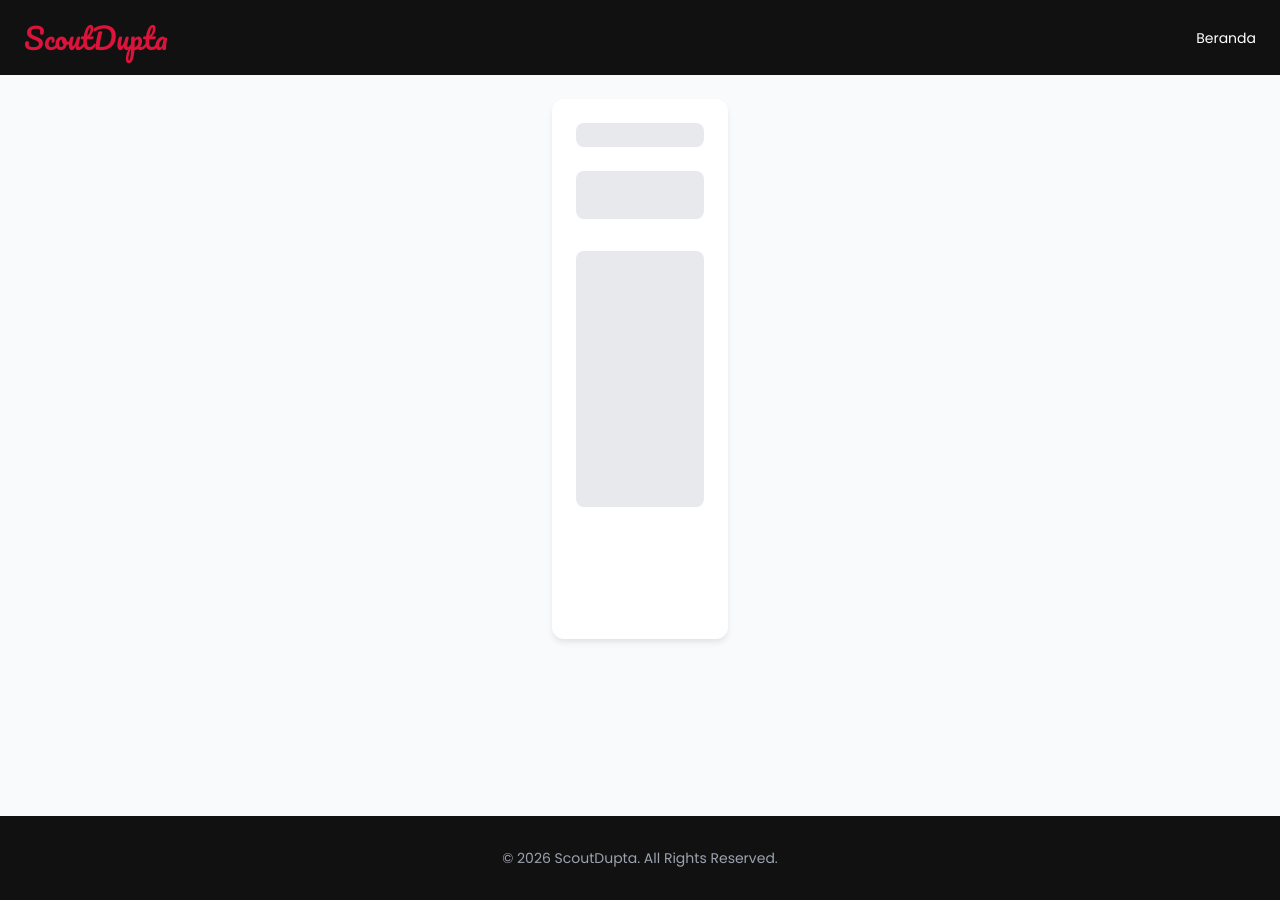
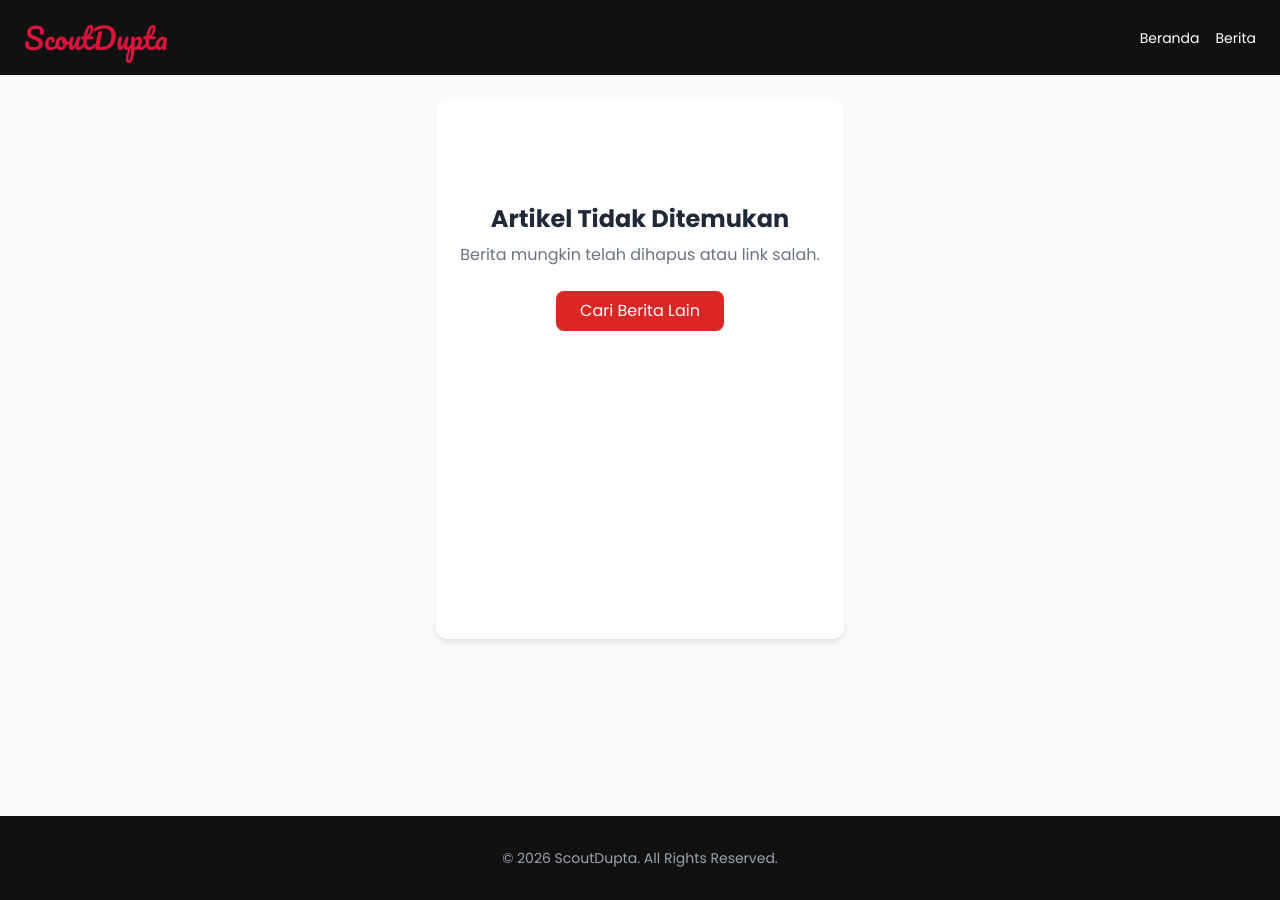
Before and after one commit to pradupta/web, a Jekyll site: the page detail.html, which Jekyll copies as it is, in a window 1280 px wide. Built offline with Jekyll 4.4.1, drawn with Linux system fonts in a browser that asks for light colours; nearby versions of some CDN libraries; part of the change alters nothing that is shown.

Commit message:
Update detail.html

```diff
--- a/detail.html
+++ b/detail.html
@@ -6,6 +6,7 @@
   <title>ScoutDupta | Detail Berita</title>
 
   <link rel="icon" type="image/png" href="https://pradupta.github.io/web/img/logo.png">
+  <link rel="stylesheet" href="https://cdnjs.cloudflare.com/ajax/libs/font-awesome/5.15.3/css/all.min.css"/>
 
   <style>
     body { font-family: 'Poppins', sans-serif; background-color: #f9fafb; margin: 0; }
@@ -16,7 +17,6 @@
     @keyframes pulse { 0%, 100% { opacity: 1; } 50% { opacity: .4; } }
     .hidden { display: none; }
     footer { background: #111; color: white; text-align: center; padding: 2rem; margin-top: auto; }
-    /* Memastikan teks isi berita rapi */
     #det-isi { white-space: pre-wrap; word-wrap: break-word; }
   </style>
 
@@ -27,7 +27,10 @@
 
   <nav class="sticky-nav flex justify-between items-center px-6">
     <div class="logo-text">ScoutDupta</div>
-    <a href="index.html" class="text-white text-sm hover:text-red-500 transition">Beranda</a>
+    <div class="flex gap-4">
+        <a href="index.html" class="text-white text-sm hover:text-red-500 transition">Beranda</a>
+        <a href="berita.html" class="text-white text-sm hover:text-red-500 transition">Berita</a>
+    </div>
   </nav>
 
   <main class="main-card">
@@ -38,16 +41,17 @@
     </div>
 
     <article id="art-box" class="hidden">
-      <a href="berita.html" class="text-red-600 font-bold no-underline flex items-center mb-6">
+      <a href="berita.html" class="text-red-600 font-bold no-underline flex items-center mb-6 hover:translate-x-[-5px] transition-transform">
         <svg class="w-4 h-4 mr-2" fill="none" stroke="currentColor" viewBox="0 0 24 24"><path stroke-linecap="round" stroke-linejoin="round" stroke-width="2" d="M15 19l-7-7 7-7"></path></svg>
         Kembali ke Daftar Berita
       </a>
 
       <h1 id="det-judul" class="text-3xl md:text-5xl font-extrabold text-gray-900 mb-6 leading-tight"></h1>
-      <div id="det-meta" class="text-gray-500 text-sm mb-8 border-b pb-6"></div>
+
+      <div id="det-meta" class="text-gray-500 text-sm mb-8 border-b pb-6 flex flex-wrap gap-4 items-center"></div>
 
       <div id="img-box" class="rounded-2xl overflow-hidden shadow-lg mb-10">
-        <img id="det-img" class="w-full h-auto" src="">
+        <img id="det-img" class="w-full h-auto" src="" alt="Cover Berita">
       </div>
 
       <div id="det-isi" class="prose prose-lg max-w-none text-gray-800 leading-relaxed text-lg"></div>
@@ -67,20 +71,21 @@
   </footer>
 
   <script>
-    const scriptURL = 'https://script.google.com/macros/s/AKfycbyueNjbiYgaR3ePZfPvTc3t9InJGyWW709buzYXwr7ZDI61_H3ozfhAMo-whXrukmeG4g/exec';
+    // URL Script Baru Kamu
+    const scriptURL = 'https://script.google.com/macros/s/AKfycbx14_8D4lNFAufqvTssRm1KFiNFB3Qa_dxI2idNc_Hu0YbFRxt7tIu5VhQ3m3W1hJJH/exec';
 
     async function loadContent() {
       const urlParams = new URLSearchParams(window.location.search);
       const slugParam = urlParams.get('post');
       const idParam = urlParams.get('id');
 
-      // 1. Cek Cache Global Data
+      // 1. Coba ambil dari Cache dulu agar loading instan
       const cacheAll = localStorage.getItem('all_news');
       if (cacheAll) {
         processAndRender(JSON.parse(cacheAll), slugParam, idParam);
       }
 
-      // 2. Ambil Data Fresh dari Server
+      // 2. Ambil data terbaru dari Server
       try {
         const res = await fetch(scriptURL);
         const data = await res.json();
@@ -89,70 +94,77 @@
           processAndRender(data, slugParam, idParam);
         }
       } catch (e) {
-        console.error("Fetch failed");
-        if (!cacheAll) showMessage('error');
+        console.error("Gagal sinkronisasi data");
+        if (!cacheAll) showUI('error');
       }
     }
 
     function processAndRender(data, slug, id) {
       let post;
 
-      // STRATEGI 1: Cari berdasarkan Slug (PALING AMAN UNTUK LINK PERMANEN)
+      // Pencarian berdasarkan Slug (Untuk link permanen menu Arah Kebijakan)
       if (slug) {
         post = data.find(row => {
-          const rowSlug = row[1].toLowerCase().replace(/ /g, '-').replace(/[^\w-]+/g, '');
+          const rowSlug = row.judul.toLowerCase().replace(/ /g, '-').replace(/[^\w-]+/g, '');
           return rowSlug === slug;
         });
       }
 
-      // STRATEGI 2: Jika slug tidak ada/tidak ketemu, gunakan ID
+      // Pencarian berdasarkan ID jika slug tidak ada
       if (!post && id !== null) {
-        // Ingat App Script kamu sudah di-reverse, jadi kita cari di array data hasil fetch
-        // ID yang dikirim dari Beranda biasanya adalah (total - 1 - index)
-        // Namun di detail, kita coba akses langsung id nya
         post = data[id];
       }
 
       if (post) {
         render(post);
         showUI('article');
+
+        // Update Counter Viewers ke Google Sheets
+        if (post.originalIndex !== undefined) {
+           fetch(`${scriptURL}?updateViewIndex=${post.originalIndex}`).catch(err => console.log("Gagal update views"));
+        }
       } else {
         showUI('error');
       }
     }
 
     function render(post) {
-      document.title = post[1] + " | ScoutDupta";
-      document.getElementById('det-judul').innerText = post[1];
+      document.title = post.judul + " | ScoutDupta";
+      document.getElementById('det-judul').innerText = post.judul;
 
-      const tgl = new Date(post[0]).toLocaleDateString('id-ID', {day:'numeric', month:'long', year:'numeric'});
-      document.getElementById('det-meta').innerHTML = `Oleh <b>${post[2]}</b> | <i class="far fa-calendar-alt ml-1"></i> ${tgl}`;
+      const tgl = new Date(post.tanggal).toLocaleDateString('id-ID', {day:'numeric', month:'long', year:'numeric'});
 
-      // Gunakan innerHTML untuk isi berita agar support format HTML sederhana
-      document.getElementById('det-isi').innerHTML = post[3];
+      // Meta Tanggal + Ikon Viewers
+      document.getElementById('det-meta').innerHTML = `
+        <span>Oleh <b>${post.penulis}</b></span>
+        <span class="flex items-center"><i class="far fa-calendar-alt mr-2 text-red-600"></i> ${tgl}</span>
+        <span class="flex items-center bg-red-50 text-red-600 px-3 py-1 rounded-full font-bold">
+            <i class="far fa-eye mr-2"></i> ${post.viewers || 0} Pembaca
+        </span>
+      `;
 
-      if(post[4] && post[4].length > 10) {
-        document.getElementById('det-img').src = post[4];
+      document.getElementById('det-isi').innerHTML = post.isi;
+
+      if(post.gambar && post.gambar.length > 10) {
+        document.getElementById('det-img').src = post.gambar;
         document.getElementById('img-box').classList.remove('hidden');
       } else {
         document.getElementById('img-box').classList.add('hidden');
       }
 
-      // LOGIKA PDF OTOMATIS BERDASARKAN JUDUL
+      // Lampiran PDF Otomatis
       const pdfContainer = document.getElementById('pdf-container');
-      if (post[1].toLowerCase().includes("arah kebijakan")) {
+      if (post.judul.toLowerCase().includes("arah kebijakan")) {
         pdfContainer.innerHTML = `
           <div class="mt-12 border-t-4 border-red-600 pt-8">
             <h3 class="text-xl font-bold mb-4 flex items-center">
-                <svg class="w-6 h-6 mr-2 text-red-600" fill="currentColor" viewBox="0 0 20 20"><path d="M4 4a2 2 0 012-2h4.586A2 2 0 0112 2.586L15.414 6A2 2 0 0116 7.414V16a2 2 0 01-2 2H6a2 2 0 01-2-2V4z"></path></svg>
-                Dokumen Lampiran:
+                <i class="fas fa-file-pdf text-red-600 mr-2"></i> Dokumen Lampiran:
             </h3>
             <div style="position:relative; padding-top:141.4%; height:0; overflow:hidden; border-radius:12px; border:2px solid #eee;">
               <iframe src="https://drive.google.com/file/d/1iGIOK7EmnnUkQYiOwfqep_diOcb_hH5y/preview"
                       style="position:absolute; top:0; left:0; width:100%; height:100%; border:none;"
                       allow="autoplay"></iframe>
             </div>
-            <p class="mt-4 text-sm text-gray-500 italic">* Jika dokumen tidak muncul, pastikan Anda masuk ke akun Google.</p>
           </div>`;
       } else {
         pdfContainer.innerHTML = '';
```
